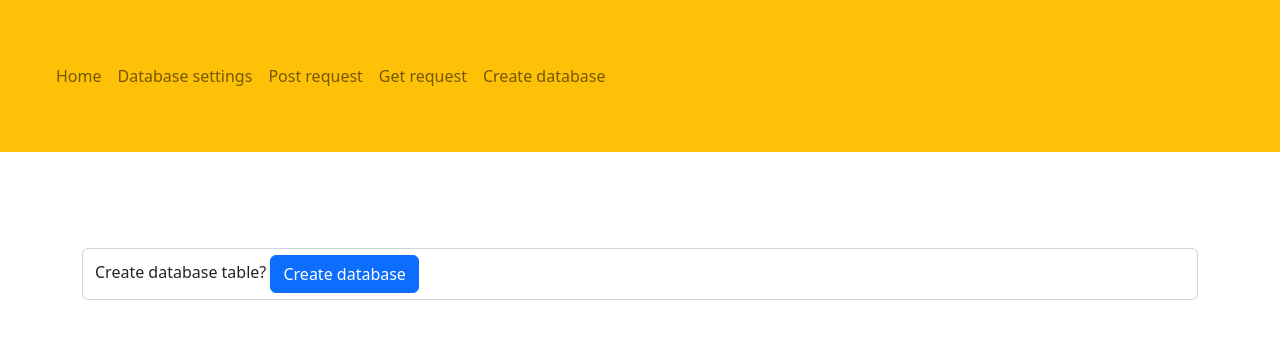
After one commit to CristiCriss17G/senzorserver_openhub, a PHP site: page /database_create.php in a window 1280 px wide. The commit adds this page. Shown: the top 347 px of the page. Run offline with PHP 8.4, Linux system fonts and the light colour scheme; some libraries are stand-ins or nearby versions.

Commit message:
Create database instructions

```diff
--- /dev/null
+++ b/create_database.sql
@@ -0,0 +1,6 @@
+-- create a database senzorserver with a user senzorserverapp and password SenzorServerApp2022
+
+CREATE USER 'senzorserverapp'@'%' IDENTIFIED BY 'SenzorServerApp2022';
+GRANT USAGE ON *.* TO 'senzorserverapp'@'%' REQUIRE NONE WITH MAX_QUERIES_PER_HOUR 0 MAX_CONNECTIONS_PER_HOUR 0 MAX_UPDATES_PER_HOUR 0 MAX_USER_CONNECTIONS 0;
+CREATE DATABASE IF NOT EXISTS `senzorserverapp2`;
+GRANT ALL PRIVILEGES ON `senzorserverapp2`.* TO 'senzorserverapp'@'%';
--- a/database.php
+++ b/database.php
@@ -1,7 +1,7 @@
 <?php
 define('DB_USER', 'senzorserverapp');
-define('DB_PASS', 'SenzorServerApp2022!');
-define('DB_NAME', 'senzorserver');
+define('DB_PASS', 'SenzorServerApp2022');
+define('DB_NAME', 'senzorserverapp');
 define('DB_HOST', 'localhost');
 define('DB_ENCODING', '');
 
@@ -12,10 +12,11 @@ if (!class_exists('DB')) {
         {
             return new mysqli(DB_HOST, DB_USER, DB_PASS, DB_NAME);
         }
+
         public function create_table()
         {
             $conn = $this->connect();
-            $sql = "CREATE TABLE IF NOT EXISTS `senzorserver`.`registry` ( `id` INT NOT NULL AUTO_INCREMENT , `regdate` DATETIME NOT NULL , `regdata` TEXT NOT NULL , PRIMARY KEY (`id`)) ENGINE = InnoDB;";
+            $sql = "CREATE TABLE IF NOT EXISTS `registry` ( `id` INT NOT NULL AUTO_INCREMENT , `regdate` DATETIME NOT NULL , `regdata` TEXT NOT NULL , PRIMARY KEY (`id`)) ENGINE = InnoDB;";
             $conn->query($sql);
             $conn->close();
         }
--- /dev/null
+++ b/database_create.php
@@ -0,0 +1,33 @@
+<?php
+$GLOBALS['site_title'] = 'Create database - Sensor server';
+
+include 'header.php';
+
+include_once 'database.php';
+
+?>
+
+<div class="container my-5 py-5">
+    <div class="row">
+        <div class="col-12">
+            <form action="" method="post">
+                <div class="form-control">
+                    <label class="form-label">Create database table?</label>
+                    <input type="hidden" name="create" value="1">
+                    <button class="btn btn-primary" type="submit w-100">Create database</button>
+                </div>
+            </form>
+        </div>
+    </div>
+</div>
+
+<?php
+if(isset($_POST['create'])){
+    $db = new DB();
+    $db->create_table();
+    echo 'Table created';
+}
+
+
+include 'footer.php';
+?>
--- a/header.php
+++ b/header.php
@@ -37,6 +37,9 @@ if (!isset($GLOBALS['site_title'])) {
             <li class="nav-item">
               <a class="nav-link" href="./get_request.php">Get request</a>
             </li>
+            <li class="nav-item">
+              <a class="nav-link" href="./database_create.php">Create database</a>
+            </li>
           </ul>
         </div>
       </div>
```
Also changed, not shown: README.md.
